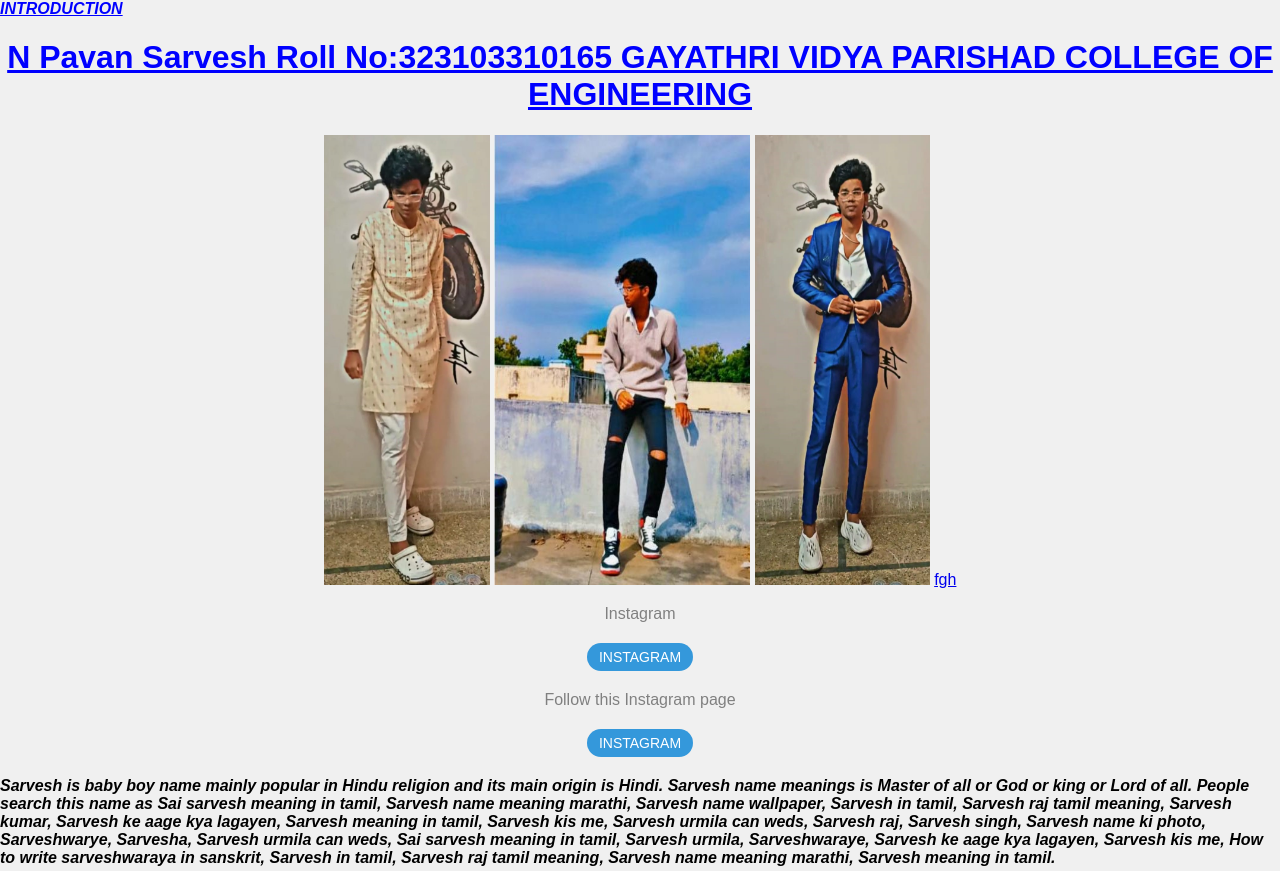
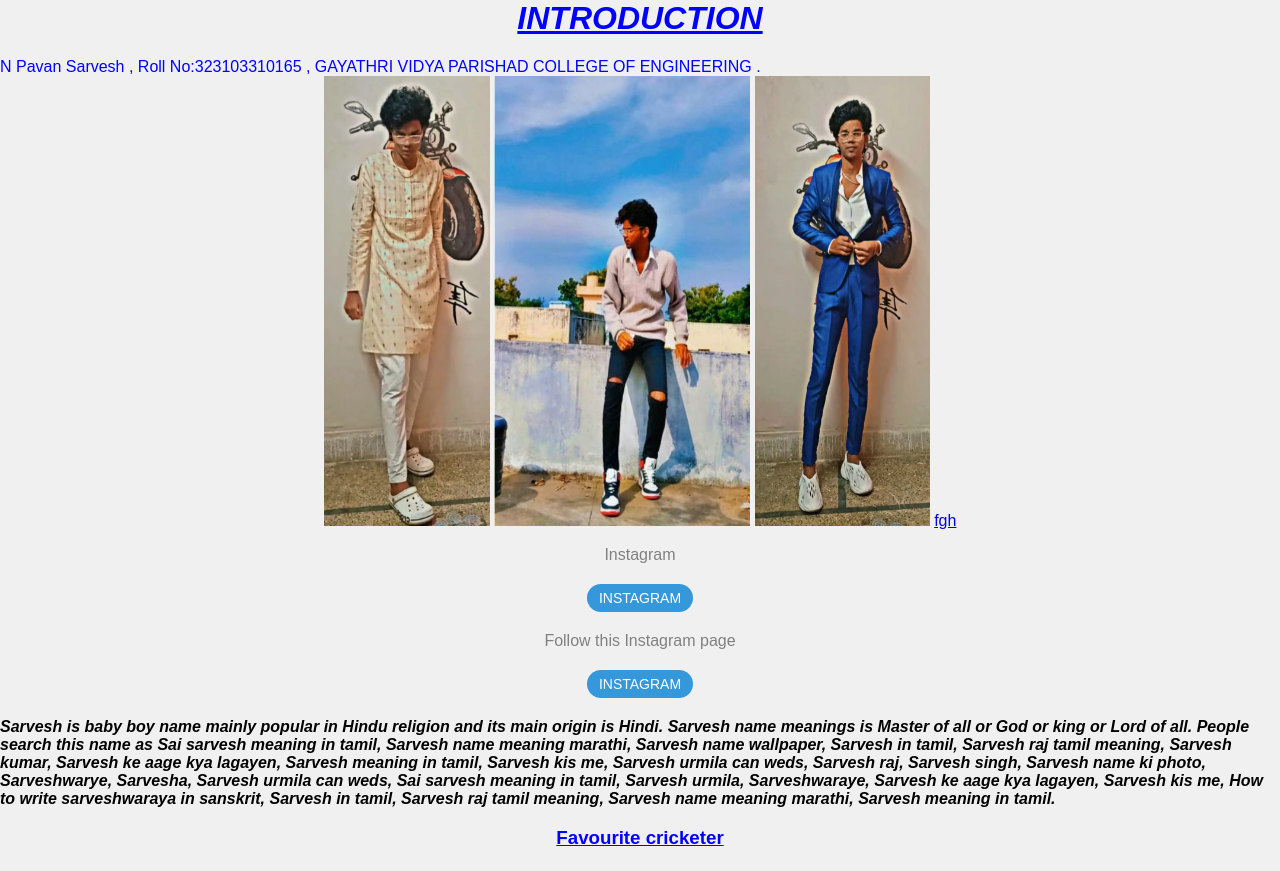
Before and after one commit to pavansarvesh01/pavan7, a plain HTML site: page index.html in a window 1280 px wide. Shown: the top 871 px of the page. Drawn offline with Linux system fonts and the light colour scheme.

Commit message:
Adding introduction

```diff
--- a/index.html
+++ b/index.html
@@ -5,12 +5,12 @@
 	</title>
 	</head>
 	<body>
-	<h style="text-align:center;">
-	<FONT COLOR="blue"> <i><b><u> INTRODUCTION</u> </b></h></i>
-	<h1 style="text-align:center;"> <b><u>N Pavan Sarvesh
-                                        Roll No:323103310165
-                                        GAYATHRI VIDYA PARISHAD COLLEGE OF ENGINEERING
-  </u></b></h2>
+	<h1 style="text-align:center;">
+	<FONT COLOR="blue"> <i><b><u> INTRODUCTION</u> </b></h1></i>
+	<h style="text-align:center;"> N Pavan Sarvesh ,
+                                        Roll No:323103310165 ,
+                                        GAYATHRI VIDYA PARISHAD COLLEGE OF ENGINEERING .</h>
+
 	<div style="text-align:center;">
 	<img src="sarvesh2.jpg" width ="13%" height="450">
 	<img src ="sarvesh.jpg" width="20%" height="450">
```
